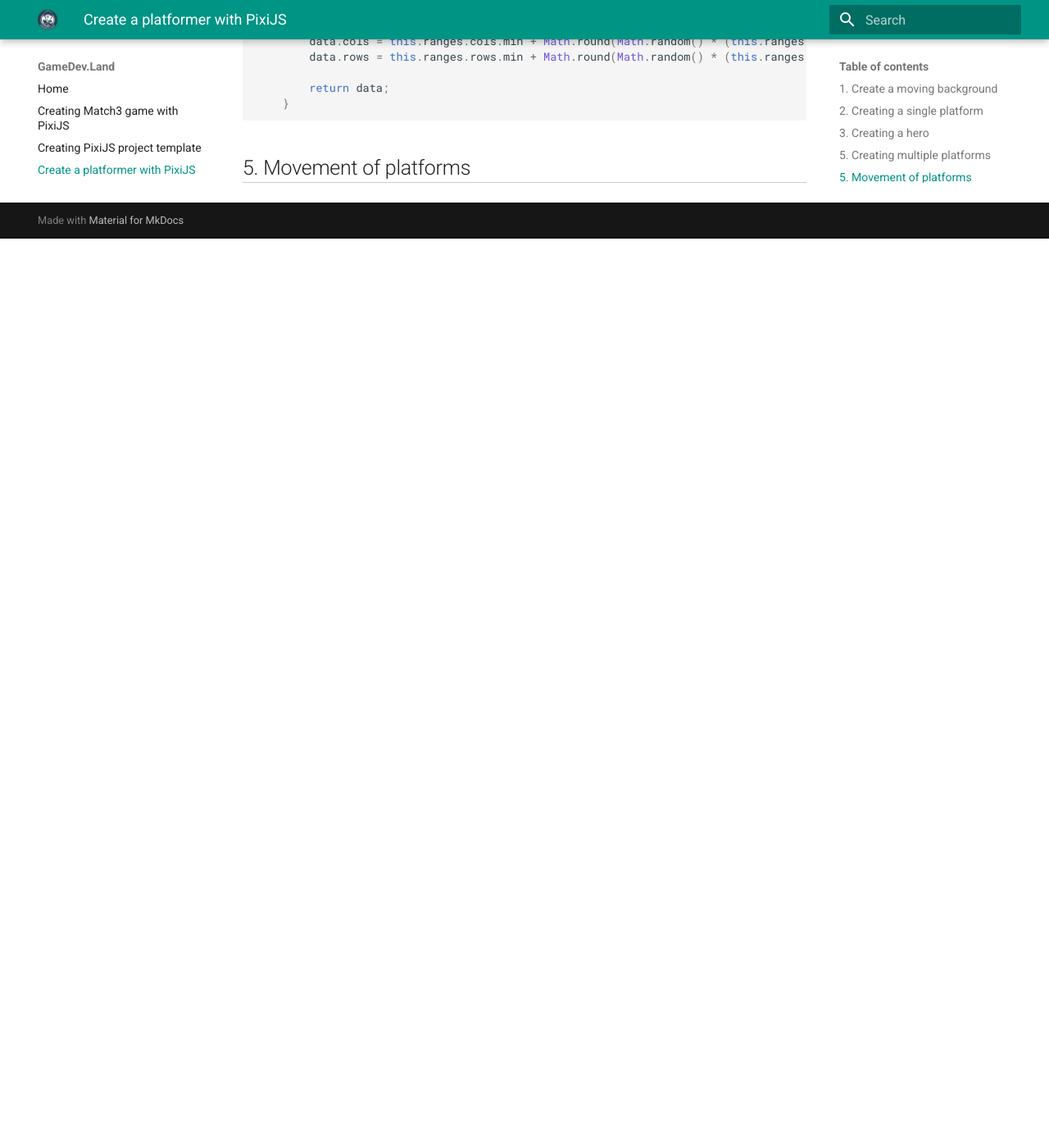
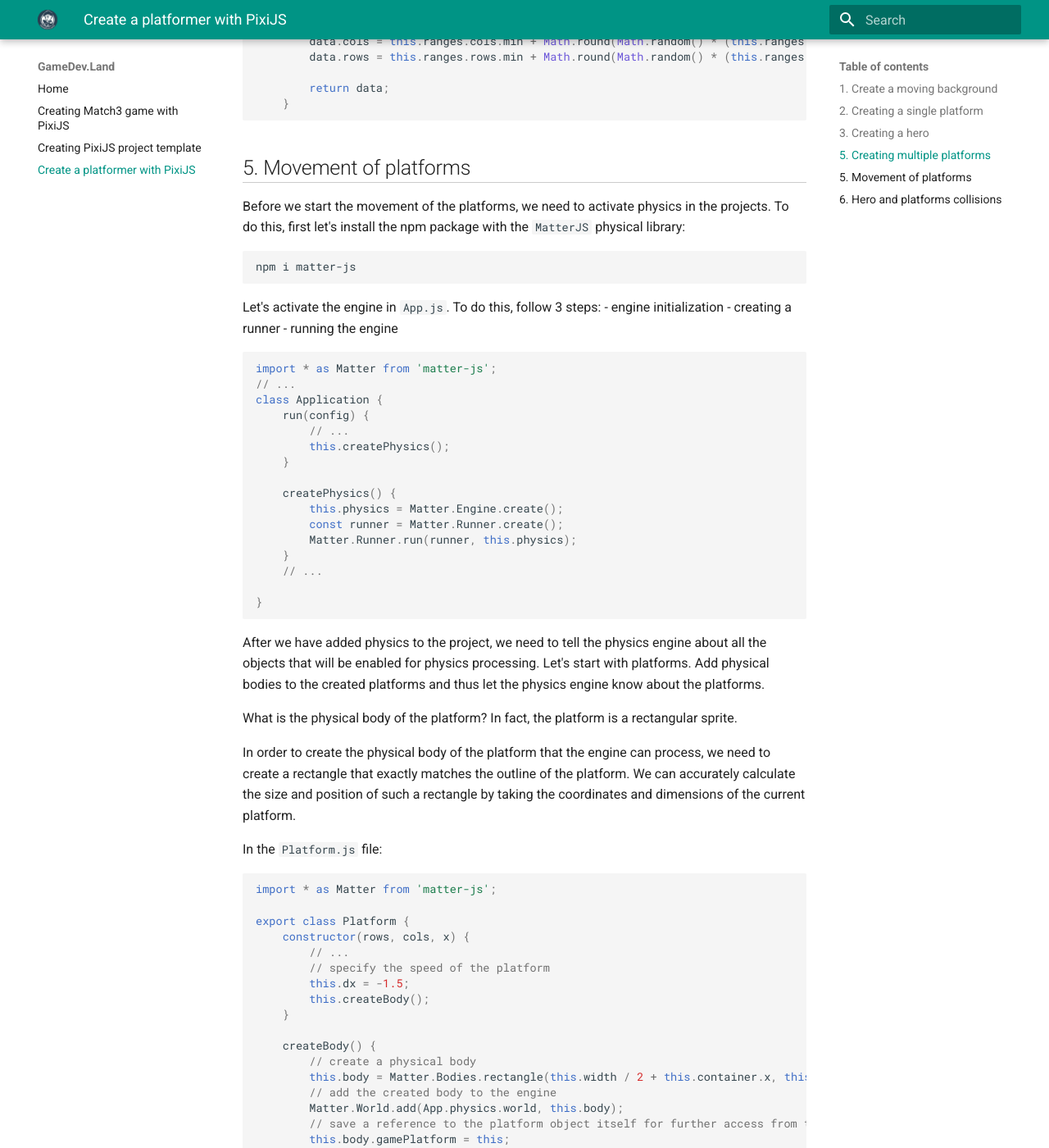
Before and after one commit to bolotnikov/gamedevland, an MkDocs documentation site: the page built from docs/runner.md, in a window 1280 px wide and 1400 px high, scrolled down 9283 px. Shown: the whole window at 82% size. Built offline with MkDocs 1.6.1 and Material for MkDocs 9.7.7, drawn with Linux system fonts in a browser that asks for light colours; emoji names are drawn with the system emoji font; before the commit the page ends 9574 px from its top, so only the background shows below that; some of the changed text lies outside the part shown.

Commit message:
Update runner.md

````diff
--- a/docs/runner.md
+++ b/docs/runner.md
@@ -448,3 +448,94 @@
 ```
 
 ## 5. Movement of platforms
+
+Before we start the movement of the platforms, we need to activate physics in the projects.
+To do this, first let's install the npm package with the `MatterJS` physical library:
+
+``` bash
+npm i matter-js
+```
+
+Let's activate the engine in `App.js`. To do this, follow 3 steps:
+  - engine initialization
+  - creating a runner
+  - running the engine
+
+``` javascript
+import * as Matter from 'matter-js';
+// ...
+class Application {
+    run(config) {
+        // ...
+        this.createPhysics();
+    }
+
+    createPhysics() {
+        this.physics = Matter.Engine.create();
+        const runner = Matter.Runner.create();
+        Matter.Runner.run(runner, this.physics);
+    }
+    // ...
+
+}
+```
+
+After we have added physics to the project, we need to tell the physics engine about all the objects that will be enabled for physics processing. Let's start with platforms. Add physical bodies to the created platforms and thus let the physics engine know about the platforms.
+
+What is the physical body of the platform? In fact, the platform is a rectangular sprite.
+
+In order to create the physical body of the platform that the engine can process, we need to create a rectangle that exactly matches the outline of the platform. We can accurately calculate the size and position of such a rectangle by taking the coordinates and dimensions of the current platform.
+
+In the `Platform.js` file:
+
+``` javascript
+import * as Matter from 'matter-js';
+
+export class Platform {
+    constructor(rows, cols, x) {
+        // ...
+        // specify the speed of the platform
+        this.dx = -1.5;
+        this.createBody();
+    }
+
+    createBody() {
+        // create a physical body
+        this.body = Matter.Bodies.rectangle(this.width / 2 + this.container.x, this.height / 2 + this.container.y, this.width, this.height, {friction: 0, isStatic: true});
+        // add the created body to the engine
+        Matter.World.add(App.physics.world, this.body);
+        // save a reference to the platform object itself for further access from the physical body object
+        this.body.gamePlatform = this;
+    }
+}
+```
+
+Now that we have a physical body at the platform, we can make the platform move by moving its physical body.
+Let's create a new `move` method, in which we will set the physical body to a new position, taking into account the speed of the platform specified in the property `this.dx`:
+
+``` javascript
+export class Platform {
+    // ...
+    move() {
+         Matter.Body.setPosition(this.body, {x: this.body.position.x + this.dx, y: this.body.position.y});
+    }
+}
+```
+
+It remains to run the `move` method for all created platforms in the `Platforms` class:
+``` javascript
+export class Platforms {
+    // ...
+    update() {
+        // ...
+        this.platforms.forEach(platform => {
+            if (platform.body) {
+                platform.container.x = platform.body.position.x - platform.width / 2;
+                platform.container.y = platform.body.position.y - platform.height / 2;
+                platform.move();
+            }
+        });
+    }
+}
+```
+## 6. Hero and platforms collisions
````
